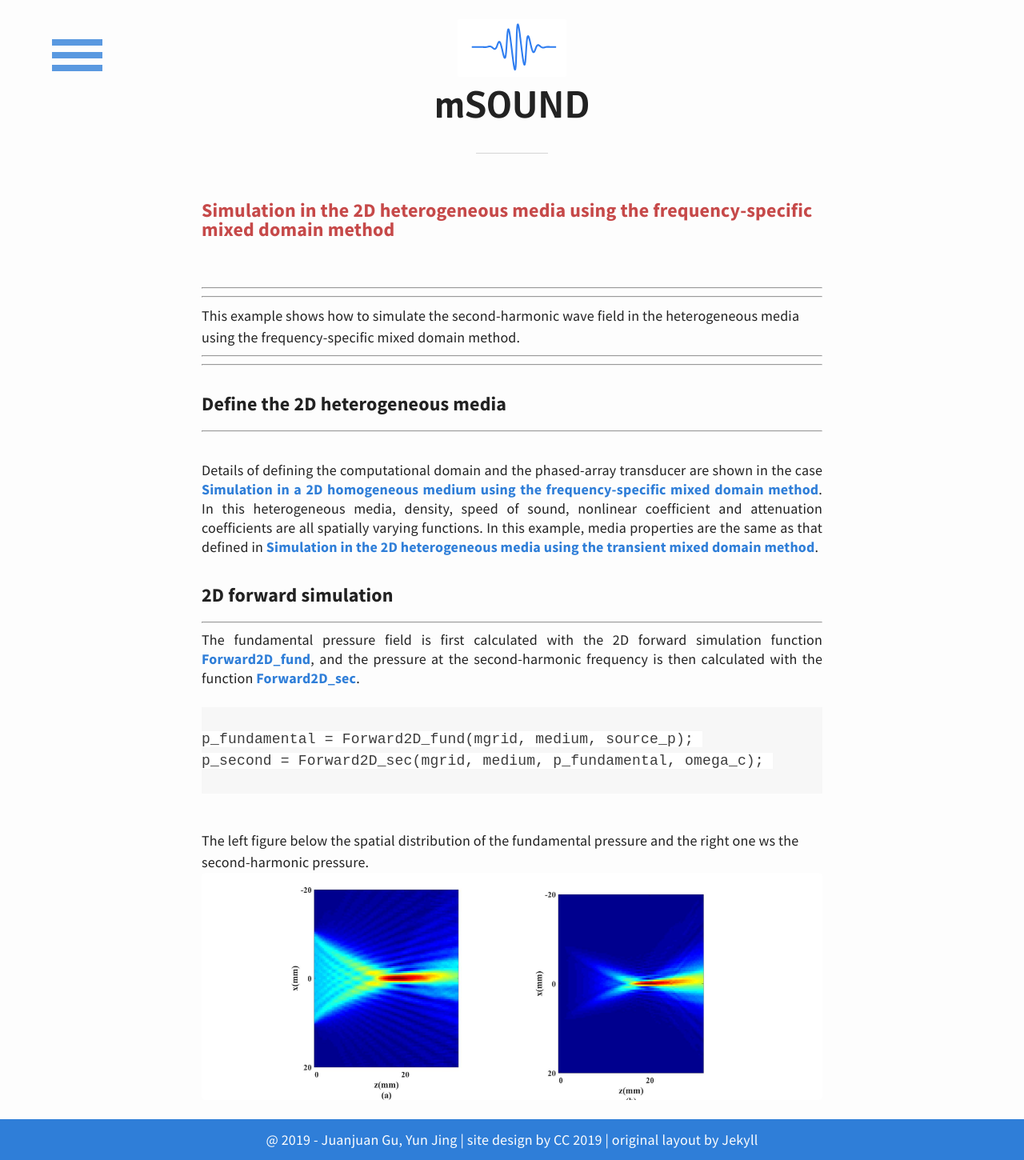
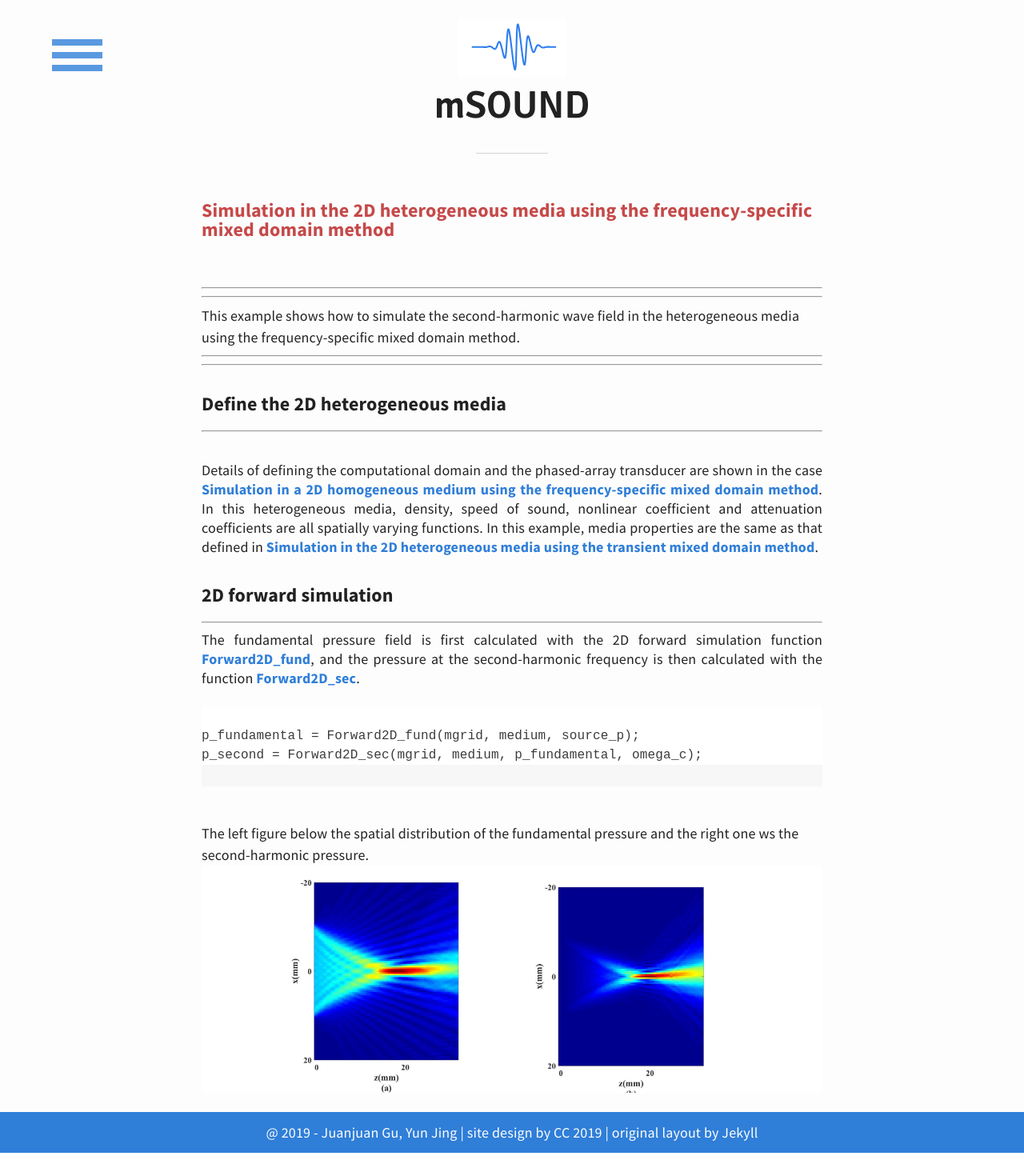
Before and after one commit to m-SOUND/mSOUND, a Jekyll site: the page built from _posts/2019-02-20-FSMDM_2D_heterogeneous.html, in a window 1280 px wide. Shown: the whole page at 80% size. Built offline with Jekyll 4.4.1, drawn with Linux system fonts in a browser that asks for light colours.

Commit message:
Update base.scss

```diff
--- a/_sass/base.scss
+++ b/_sass/base.scss
@@ -56,7 +56,8 @@
 }
 
 /*- Code -*/
-pre.code {
+code {
 	font-size: 16px;
+	display:block;
 	background-color:#f7f7f7;
 }
```
